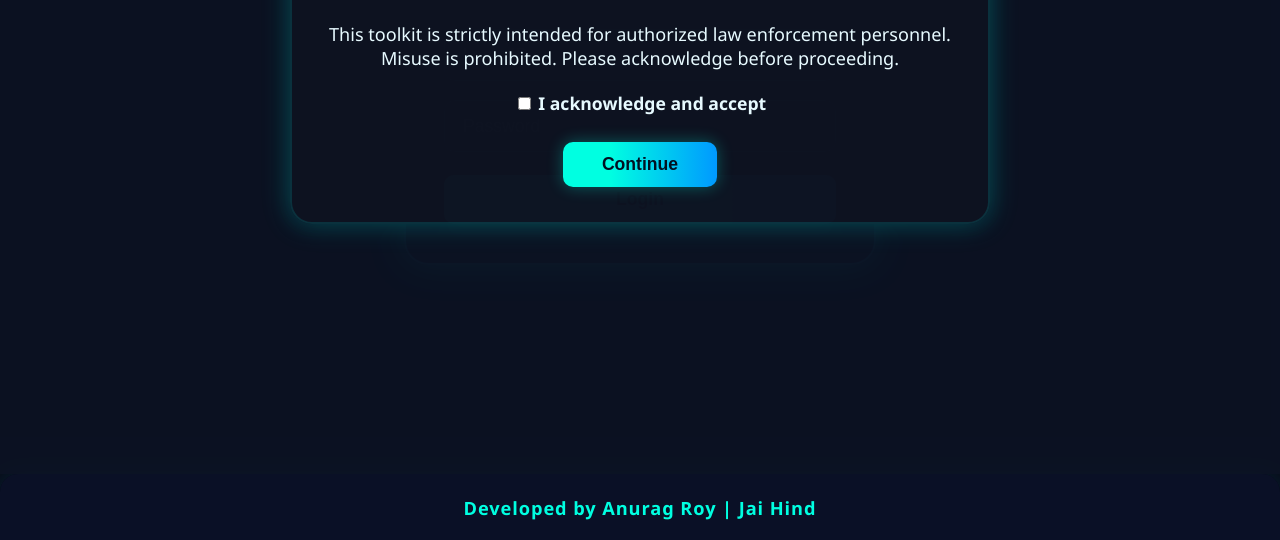
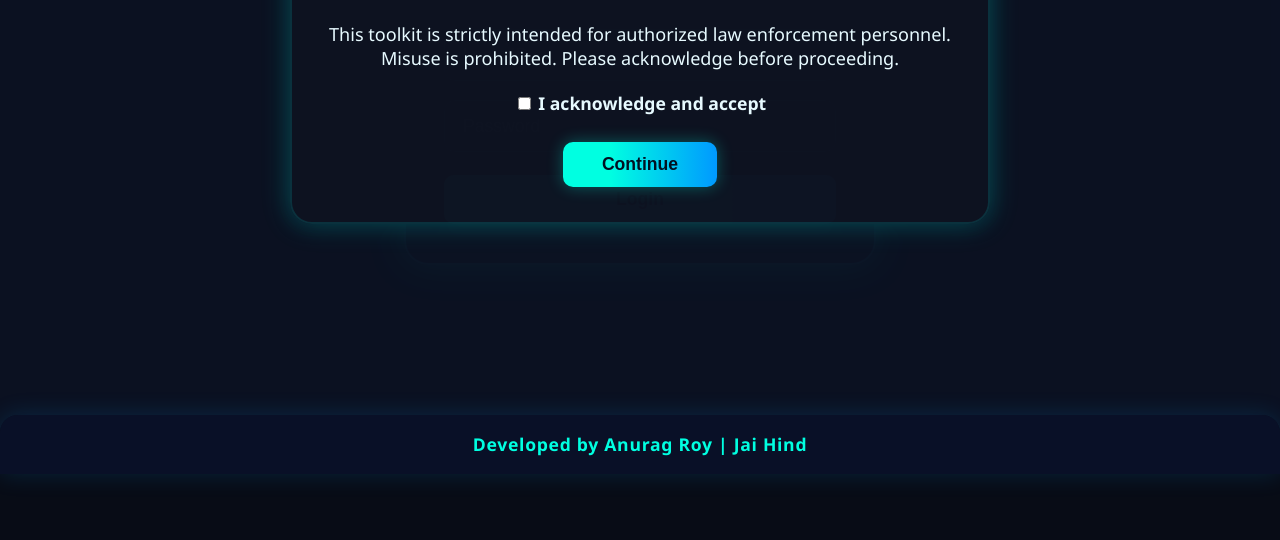
Before and after one commit to AnuragRoy485/crypto-forensics-toolkit, a plain HTML site: page index.html in a window 1280 px wide. Shown: the part 326-866 px from the top of the page. After the commit the page ends 800 px from the top, so only its background shows below. Drawn offline with Linux system fonts and the light colour scheme; no server answers.

Commit message:
Update style.css

```diff
--- a/style.css
+++ b/style.css
@@ -23,6 +23,7 @@ body {
   display: flex;
   flex-direction: column;
   min-height: 100vh;
+  box-sizing: border-box;
 }
 
 main {
@@ -33,22 +34,30 @@ main {
   width: 100%;
 }
 
+/* Footer always at bottom, always visible */
 footer {
-  flex-shrink: 0;
-  width: 100%;
-  margin-top: 0;
+  position: fixed;
+  left: 0; right: 0; bottom: 0;
+  width: 100vw;
+  z-index: 2000;
   text-align: center;
-  background: rgba(10,17,40,0.91);
+  background: rgba(10,17,40,0.96);
   border-radius: 18px 18px 0 0;
-  padding: 1.2em 0 1.1em 0;
+  padding: 1em 0 1em 0;
   color: #00ffe1;
   font-weight: 600;
-  font-size: 1.14em;
-  letter-spacing: 0.05em;
+  font-size: 1.10em;
+  letter-spacing: 0.04em;
   box-shadow: 0 0 24px #0099ff29;
-  position: relative;
-  bottom: 0;
-  left: 0;
+  backdrop-filter: blur(8px);
+  /* Remove margin-top so it never floats */
+  margin-top: 0;
+}
+
+body::after {
+  content: '';
+  display: block;
+  height: 64px; /* ~Footer height for spacing on scroll */
 }
 
 /* Modal */
@@ -91,6 +100,7 @@ footer {
   box-shadow: 0 0 16px #00ffe14f;
   cursor: pointer;
   margin-top: 0.4em;
+  transition: background 0.16s, color 0.14s;
 }
 .modal-btn:hover {
   background: #0b3c50;
@@ -150,6 +160,7 @@ footer {
   cursor: pointer;
   margin-top: 0.2em;
   box-shadow: 0 2px 16px #00ffe14c;
+  transition: background 0.18s, color 0.18s;
 }
 .login-btn:hover {
   background: #0c2a48;
@@ -270,12 +281,13 @@ h2 {
   font-size: 1em;
   cursor: pointer;
   box-shadow: 0 2px 12px #00ffe13b;
-  transition: background 0.14s, color 0.13s;
+  transition: background 0.14s, color 0.13s, transform 0.14s;
   outline: none;
 }
 .button-row button:hover, .btn-mini:hover {
   background: #021d32;
   color: #00ffe1;
+  transform: translateY(-2px) scale(1.04);
 }
 
 /* Textarea, Report summary, etc */
@@ -328,10 +340,21 @@ details summary {
   margin-bottom: 0.4em;
 }
 
-/* Responsive */
+/* Animation */
+@keyframes fadein {
+  from { opacity: 0; transform: translateY(30px);}
+  to   { opacity: 1; transform: none;}
+}
+
+/* Responsive Tweaks */
 @media (max-width: 1050px) {
   main { padding: 0 1em; }
   .app-section { padding: 1.1em 1em; }
-  header { padding: 1em 0.7em; }
+  header { padding: 1em 0.7em; flex-direction: column; gap: 0.7em;}
   .login-card { padding: 2.1em 0.7em; }
 }
+@media (max-width: 600px) {
+  header, main { max-width: 99vw; }
+  .app-section { padding: 0.7em 0.3em; }
+  footer { font-size: 0.99em; padding: 0.7em 0 0.7em 0;}
+}
```
